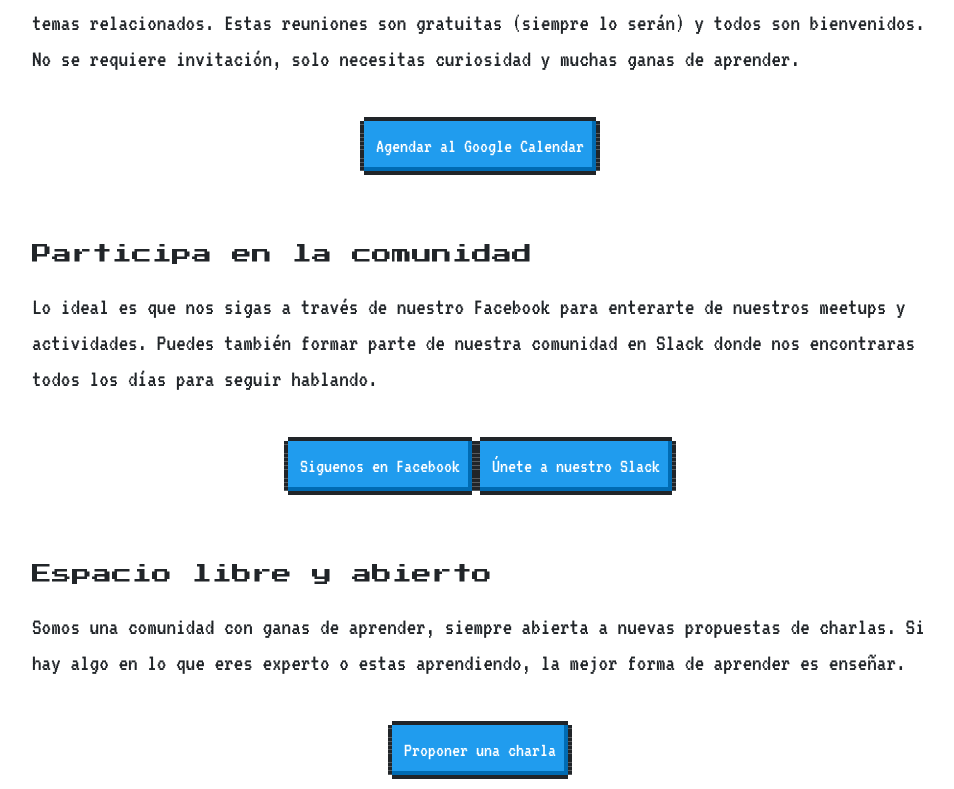
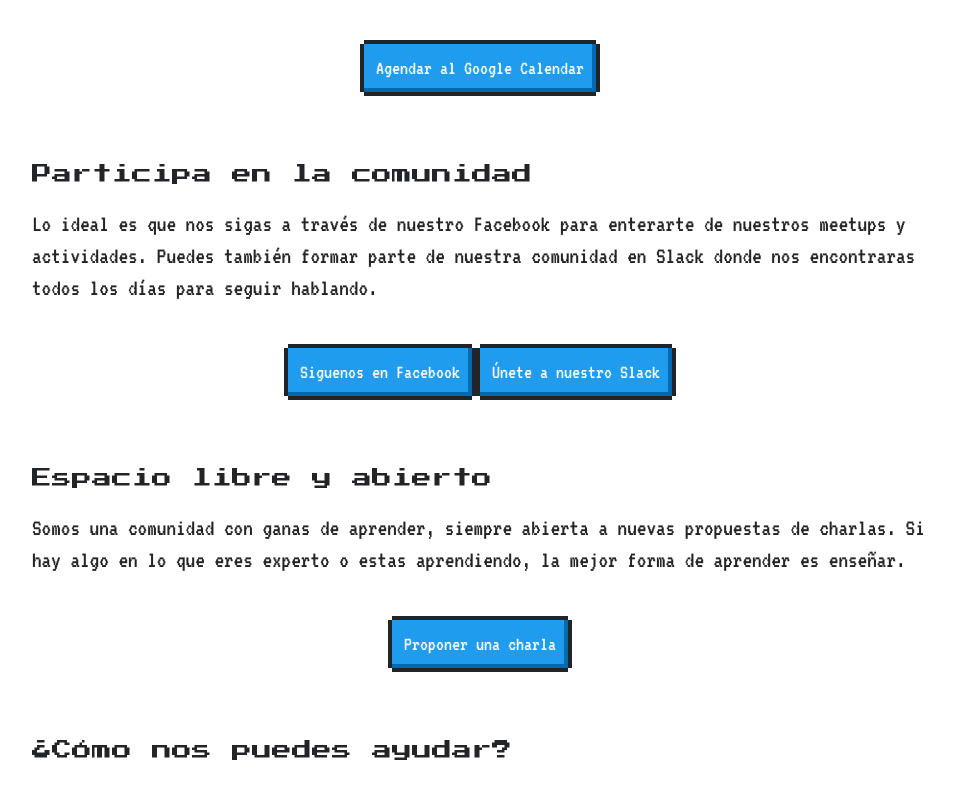
Before and after one commit to opentech-pe/opentech.pe, a Next.js app: page / in a window 1280 px wide. Shown: the part 670-1459 px from the top of the page, without its empty margins (160-1114 px from the left). Built offline with nearby package versions, Linux system fonts and the light colour scheme; no server answers.

Commit message:
FIX: move fontsize to extend

```diff
--- a/tailwind.config.js
+++ b/tailwind.config.js
@@ -10,25 +10,13 @@ module.exports = {
       big: ['"Press Start 2P"', "sans-serif"],
       small: ["VT323", "sans-serif"],
     },
-    fontSize: {
-      'xs': '.75rem',
-      'sm': '.875rem',
-      'base': '1rem',
-      'lg': '1.125rem',
-      'xl': '1.25rem',
-      '2xl': '1.5rem',
-      '3xl': '1.875rem',
-      '4xl': '2.25rem',
-      '5xl': '3rem',
-      '6xl': '4rem',
-      '7xl': '5rem',
-      '8xl': '6rem',
-      '9xl': '7rem',
-      '10xl': '8rem',
-      '11xl': '9rem',
-      '12xl': '10rem',
+    extend: {
+      fontSize: {
+        '10xl': '8rem',
+        '11xl': '9rem',
+        '12xl': '10rem',
+      },
     },
-    extend: {},
   },
   variants: {},
   plugins: [],
```
